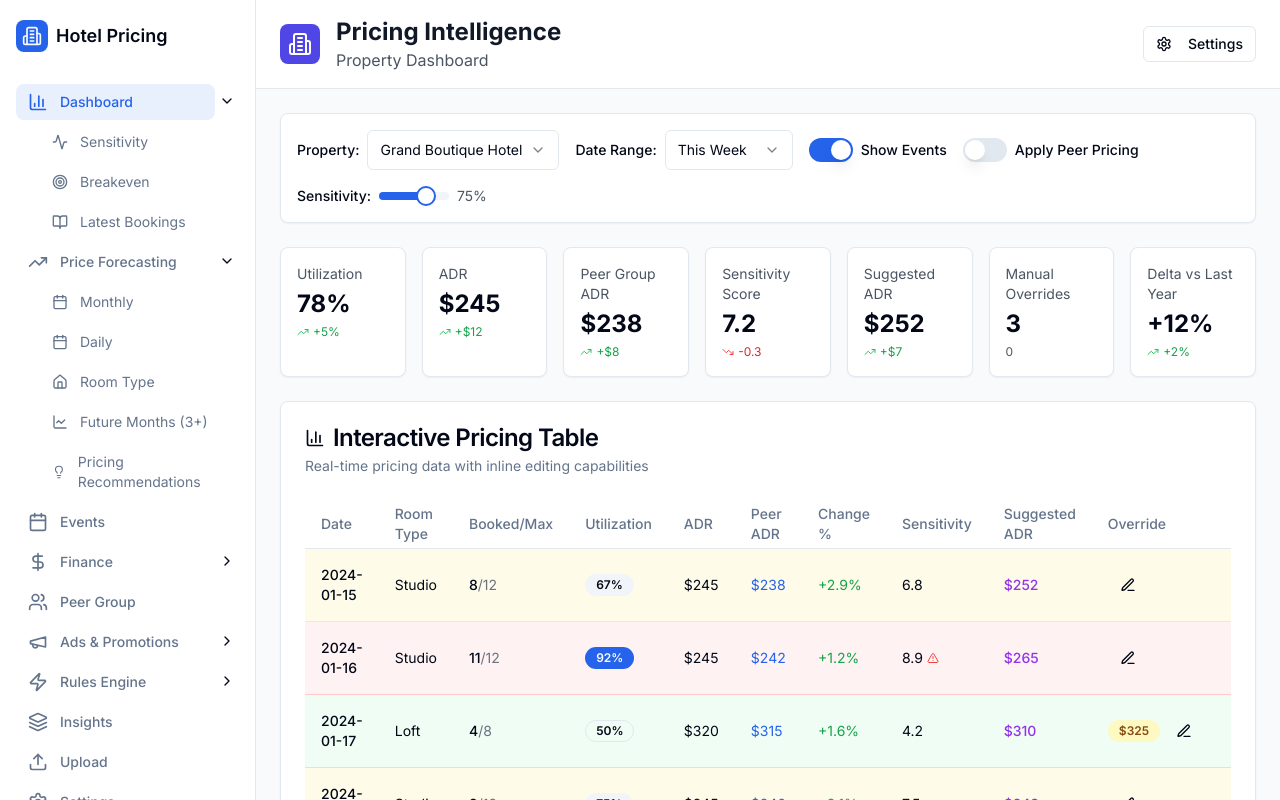
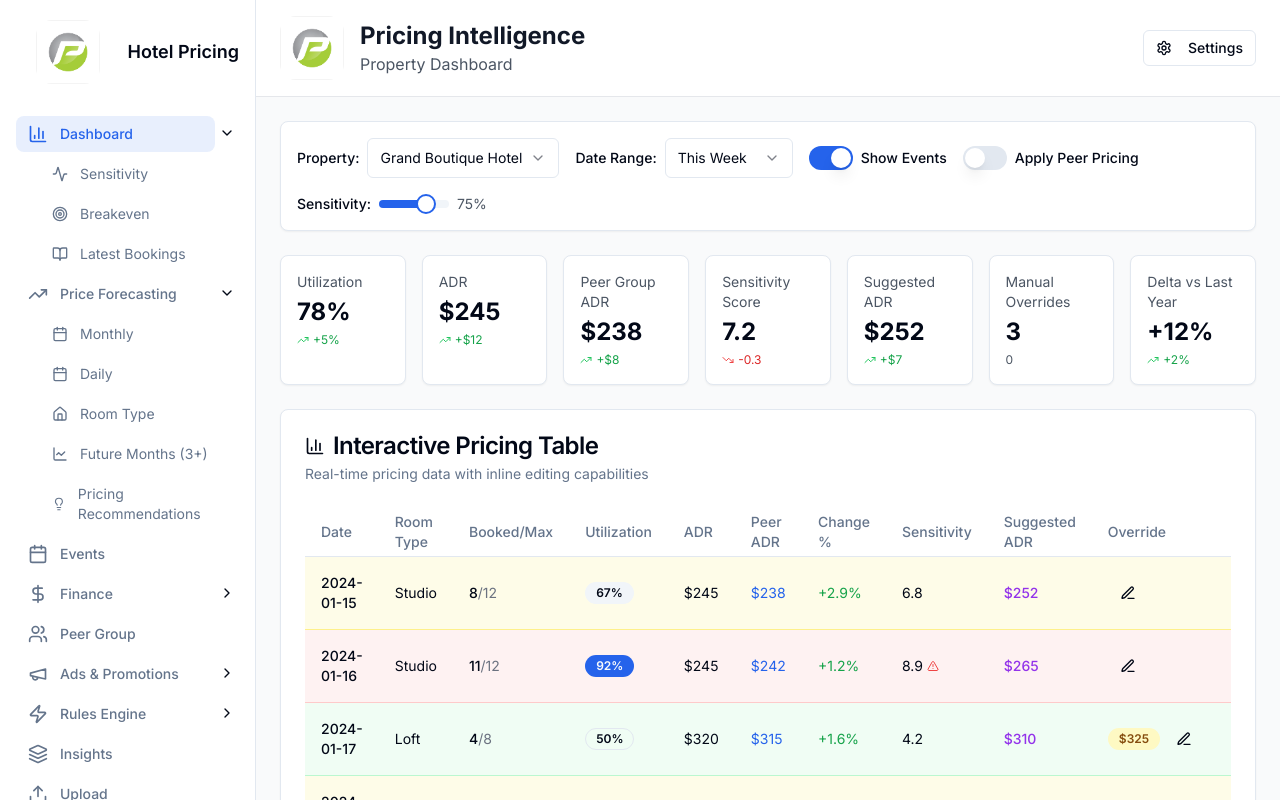
Before and after one commit to PritamDhobale/PricingIntelligence, a Next.js app: page /dashboard in a window 1280 px wide. Shown: the top 800 px of the page. Built offline with nearby package versions, Linux system fonts and the light colour scheme.

Commit message:
updated logo

```diff
--- a/app/dashboard/page.tsx
+++ b/app/dashboard/page.tsx
@@ -21,6 +21,7 @@ import {
   Settings,
 } from "lucide-react"
 import Link from "next/link"
+import Image from "next/image"
 
 export default function PropertyDashboard() {
   const [selectedProperty, setSelectedProperty] = useState("grand-boutique")
@@ -142,9 +143,19 @@ export default function PropertyDashboard() {
       <div className="bg-white border-b border-gray-200 px-6 py-4">
         <div className="flex items-center justify-between">
           <div className="flex items-center gap-4">
-            <div className="w-10 h-10 bg-indigo-600 rounded-lg flex items-center justify-center">
+            {/* <div className="w-10 h-10 bg-indigo-600 rounded-lg flex items-center justify-center">
               <Building2 className="w-6 h-6 text-white" />
-            </div>
+            </div> */}
+            <div className="mx-auto w-16 h-16 rounded-2xl overflow-hidden">
+                <Image
+                  src="images/logo2.png"
+                  alt="Pricing Intelligence logo"
+                  width={64}
+                  height={64}
+                  className="w-full h-full object-contain"
+                  priority
+                />
+              </div>
             <div>
               <h1 className="text-2xl font-bold text-gray-900">Pricing Intelligence</h1>
               <p className="text-gray-600">Property Dashboard</p>
--- a/app/layout.tsx
+++ b/app/layout.tsx
@@ -8,7 +8,7 @@ import { ToastProvider } from "@/components/toast"
 const inter = Inter({ subsets: ["latin"] })
 
 export const metadata: Metadata = {
-  title: "Hotel Pricing Intelligence Platform",
+  title: "Pricing Intelligence Platform",
   description: "Boutique hotel pricing optimization and intelligence platform",
     generator: 'v0.dev'
 }
--- a/components/layout.tsx
+++ b/components/layout.tsx
@@ -10,6 +10,7 @@ import { Collapsible, CollapsibleContent, CollapsibleTrigger } from "@/component
 import { Building2, BarChart3, Calendar, Users, Settings, TrendingUp, Upload, Zap, LogOut, Menu, User, ChevronDown, ChevronRight, DollarSign, Target, BookOpen, TrendingDown, Activity, PieChart, LineChart, Layers, Megaphone, Gift, CalendarIcon, Home, Lightbulb } from 'lucide-react'
 import { cn } from "@/lib/utils"
 import { toast } from "@/components/toast"
+import Image from "next/image"
 
 interface NavigationItem {
   name: string
@@ -203,9 +204,19 @@ export default function Layout({ children }: LayoutProps) {
         <div className="flex flex-col flex-grow bg-card border-r border-border pt-5 pb-4 overflow-y-auto">
           {/* Logo */}
           <div className="flex items-center flex-shrink-0 px-4">
-            <div className="w-8 h-8 bg-primary rounded-lg flex items-center justify-center">
+            {/* <div className="w-8 h-8 bg-primary rounded-lg flex items-center justify-center">
               <Building2 className="w-5 h-5 text-primary-foreground" />
-            </div>
+            </div> */}
+            <div className="mx-auto w-16 h-16 rounded-2xl overflow-hidden">
+                <Image
+                  src="images/logo2.png"
+                  alt="Pricing Intelligence logo"
+                  width={64}
+                  height={64}
+                  className="w-full h-full object-contain"
+                  priority
+                />
+              </div>
             <span className="ml-2 text-lg font-semibold text-foreground">Hotel Pricing</span>
           </div>
 
```
